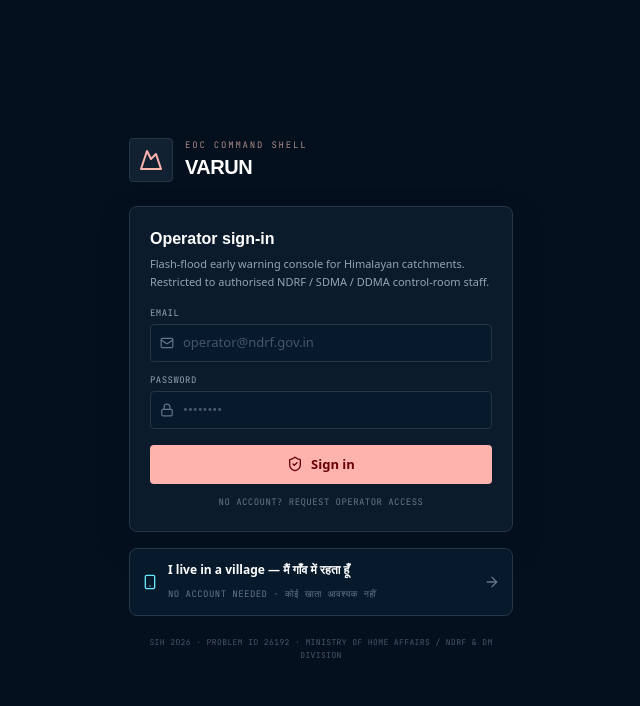
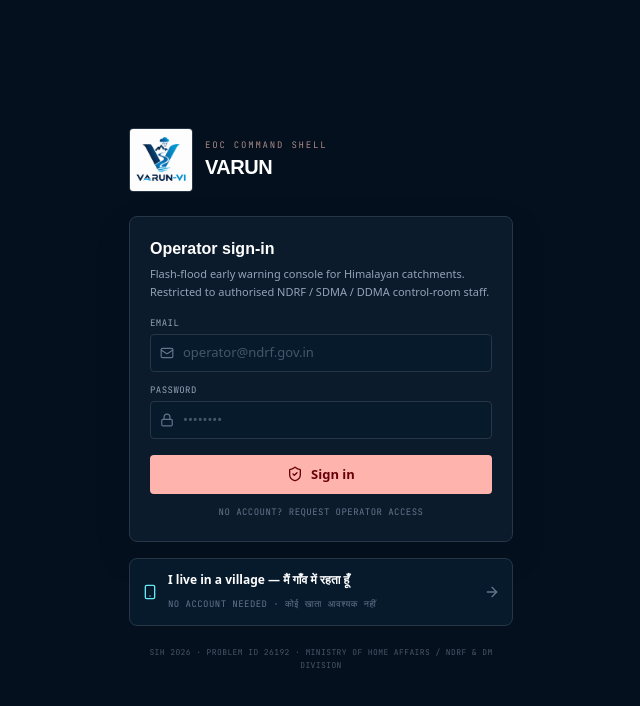
Before and after one commit to yaadavsachin9-ship-it/varun-vi, a React (Vite) app in the folder frontend/: page /login in a window 1280 px wide. Shown: the top 706 px of the page, without its empty margins (319-959 px from the left). Built offline with nearby package versions, Linux system fonts and the light colour scheme; no server answers; a web font is replaced by a local one.

Commit message:
Add VARUN VI app branding

```diff
--- a/frontend/index.html
+++ b/frontend/index.html
@@ -18,8 +18,8 @@
     <!-- PWA. The manifest points start_url at /citizen: whoever installs this on a phone
          is a villager wanting their own village, not an operator wanting the console. -->
     <link rel="manifest" href="/manifest.webmanifest" />
-    <link rel="icon" type="image/png" sizes="192x192" href="/icon-192.png" />
-    <link rel="apple-touch-icon" href="/apple-touch-icon.png" />
+    <link rel="icon" type="image/png" href="/varun-vi-logo.png" />
+    <link rel="apple-touch-icon" href="/varun-vi-logo.png" />
     <meta name="apple-mobile-web-app-capable" content="yes" />
     <meta name="apple-mobile-web-app-status-bar-style" content="black-translucent" />
     <meta name="apple-mobile-web-app-title" content="VARUN" />
--- a/frontend/src/pages/DashboardPage.jsx
+++ b/frontend/src/pages/DashboardPage.jsx
@@ -187,8 +187,8 @@ export default function DashboardPage() {
 
         <div className="px-3 py-2.5 flex items-center justify-between gap-3">
           <div className="flex items-center gap-2 min-w-0">
-            <div className="w-9 h-9 rounded bg-[#122131] flex items-center justify-center shrink-0">
-              <Mountain className="w-5 h-5 text-[#ffb3ad]" />
+            <div className="w-9 h-9 rounded bg-white border border-[#273647] flex items-center justify-center shrink-0 overflow-hidden">
+              <img src="/varun-vi-logo.png" alt="VARUN-VI logo" className="w-full h-full object-cover" />
             </div>
             <div className="min-w-0">
               <span className="telemetry block text-[9px] text-[#ab8986] uppercase tracking-wider truncate">
--- a/frontend/src/pages/LoginPage.jsx
+++ b/frontend/src/pages/LoginPage.jsx
@@ -14,7 +14,6 @@
 import { useEffect, useState } from 'react';
 import { Link, Navigate, useLocation, useNavigate } from 'react-router-dom';
 import {
-  Mountain,
   Lock,
   Mail,
   Loader2,
@@ -76,8 +75,8 @@ export default function LoginPage() {
       <div className="w-full max-w-sm">
         {/* Brand */}
         <div className="flex items-center gap-3 mb-6">
-          <div className="w-11 h-11 rounded bg-[#122131] border border-[#273647] flex items-center justify-center shrink-0">
-            <Mountain className="w-6 h-6 text-[#ffb3ad]" />
+          <div className="w-16 h-16 rounded bg-white border border-[#273647] flex items-center justify-center shrink-0 overflow-hidden">
+            <img src="/varun-vi-logo.png" alt="VARUN-VI logo" className="w-full h-full object-cover" />
           </div>
           <div className="min-w-0">
             <span className="telemetry block text-[9px] uppercase tracking-[0.2em] text-[#ab8986]">
```
Also changed, not shown: frontend/public/manifest.webmanifest, frontend/public/varun-vi-logo.png (added).
